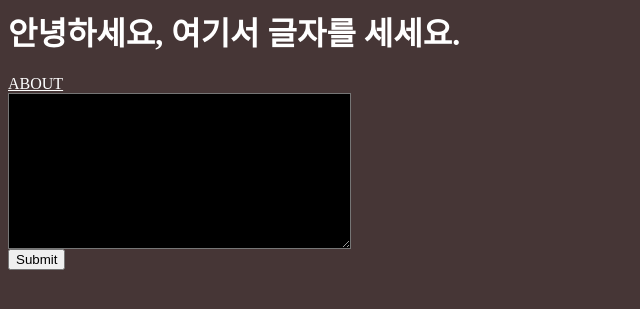
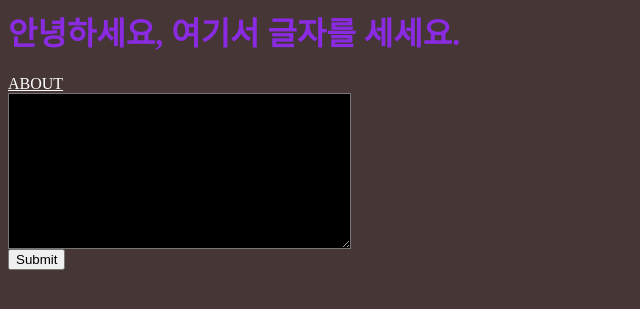
Before and after one commit to vincentj2/wordcounter, a Django app: page / in a window 1280 px wide. Shown: the top 309 px of the page, without its empty margins (0-640 px from the left). Run offline with Django 3.2, Linux system fonts and the light colour scheme.

Commit message:
change css

```diff
--- a/wordcount/static/css/home.css
+++ b/wordcount/static/css/home.css
@@ -1,5 +1,5 @@
 h1 {
-    color: white;
+    color: blueviolet;
 }
 
 a:link {
```
